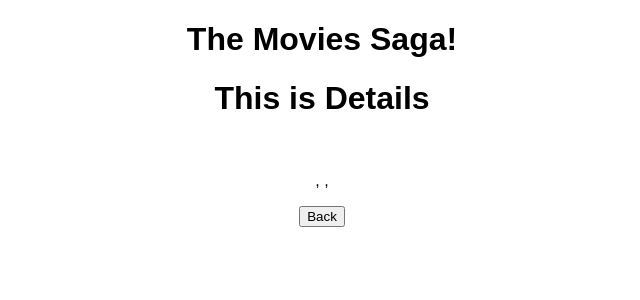
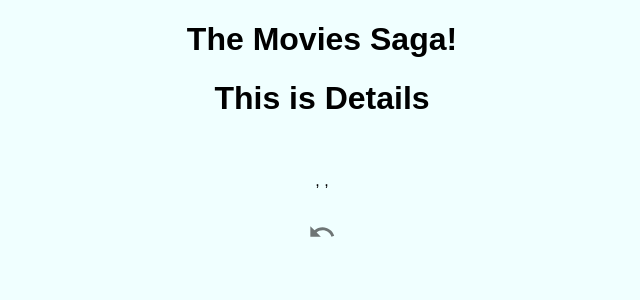
Before and after one commit to janmichaelbiyo/weekend-movie-sagas, a React (Vite) app: page /#/details in a window 1280 px wide. Shown: the top 300 px of the page, without its empty margins (318-958 px from the left). Built offline with nearby package versions, Linux system fonts and the light colour scheme.

Commit message:
made some work on the movie details page

```diff
--- a/src/components/MovieDetails/MovieDetails.jsx
+++ b/src/components/MovieDetails/MovieDetails.jsx
@@ -1,6 +1,9 @@
 import React from 'react';
 import { useSelector } from 'react-redux';
 import { useHistory } from 'react-router-dom';
+
+import IconButton from '@mui/material/IconButton';
+import UndoIcon from '@mui/icons-material/Undo';
 
 function MovieDetails() {
   let history = useHistory();
@@ -18,9 +21,14 @@
           {movieDetail.title}, {movieDetail.description},{movieDetail.genre}
         </p>
 
-        <button data-testid="toList" onClick={handleBacktoList}>
-          Back
-        </button>
+        <IconButton
+          aria-label="back"
+          size="large"
+          data-testid="toList"
+          onClick={handleBacktoList}
+        >
+          <UndoIcon fontSize="inherit" />
+        </IconButton>
       </div>
     </>
   );
--- a/src/components/MovieList/MovieList.css
+++ b/src/components/MovieList/MovieList.css
@@ -14,3 +14,7 @@
   color: blue;
   font-family: Verdana, Geneva, Tahoma, sans-serif;
 }
+
+body {
+  background-color: azure;
+}
```
